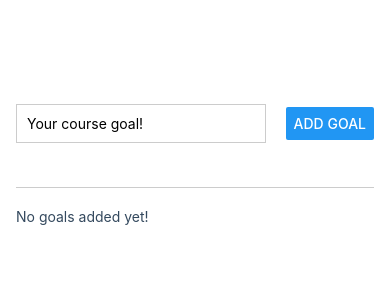
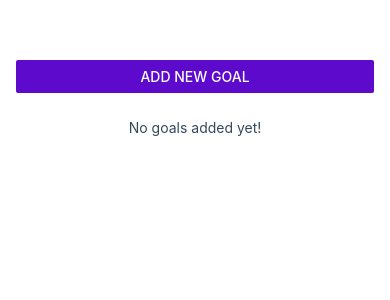
Before and after one commit to aman-maharshi/react-native-projects, a React Native app in the folder goal-list-app/: screen / in a window 390 px wide. Shown: the top 300 px of the page. Built offline with nearby package versions, Linux system fonts and the light colour scheme.

Commit message:
modal added to create goals

```diff
--- a/goal-list-app/App.js
+++ b/goal-list-app/App.js
@@ -1,5 +1,5 @@
 import { useState } from "react"
-import { StyleSheet, Text, View, ScrollView, FlatList } from "react-native"
+import { StyleSheet, Text, View, ScrollView, FlatList, Button } from "react-native"
 import GoalInput from "./components/GoalInput"
 
 // COMPONENTS
@@ -12,15 +12,19 @@ const styles = StyleSheet.create({
         flex: 1
     },
     goalsContainer: {
-        flex: 5
+        flex: 5,
+        marginTop: 16
     },
     noGoalsText: {
-        color: "#34495e"
+        color: "#34495e",
+        marginTop: 10,
+        textAlign: "center"
     }
 })
 
 const App = () => {
     const [goalList, setGoalList] = useState([])
+    const [showModal, setShowModal] = useState(false)
 
     const handleAddGoal = goalValue => {
         if (goalValue) {
@@ -40,9 +44,18 @@ const App = () => {
         })
     }
 
+    const openModal = () => {
+        setShowModal(true)
+    }
+
+    const closeModal = () => {
+        setShowModal(false)
+    }
+
     return (
         <View style={styles.appContainer}>
-            <GoalInput handleAddGoal={handleAddGoal} />
+            <Button onPress={openModal} title="Add New Goal" color="#5e0acc"></Button>
+            <GoalInput handleAddGoal={handleAddGoal} showModal={showModal} closeModal={closeModal} />
             <View style={styles.goalsContainer}>
                 {goalList.length === 0 && <Text style={styles.noGoalsText}>No goals added yet!</Text>}
                 {/* <FlatList
--- a/goal-list-app/components/GoalInput.js
+++ b/goal-list-app/components/GoalInput.js
@@ -1,26 +1,31 @@
 import { useState } from "react"
-import { StyleSheet, View, TextInput, Button } from "react-native"
+import { StyleSheet, View, TextInput, Button, Modal } from "react-native"
 
 const styles = StyleSheet.create({
     inputContainer: {
         flex: 1,
-        flexDirection: "row",
-        justifyContent: "space-between",
+        justifyContent: "center",
         alignItems: "center",
         marginBottom: 20,
-        borderBottomWidth: 1,
-        borderColor: "#cccccc"
+        padding: 16
     },
     textInput: {
-        flex: 1,
+        width: "100%",
         borderWidth: 1,
         borderColor: "#cccccc",
-        marginRight: 20,
         padding: 10
+    },
+    buttonsRow: {
+        flexDirection: "row",
+        marginTop: 16
+    },
+    buttonContainer: {
+        width: 100,
+        marginHorizontal: 20
     }
 })
 
-const GoalInput = ({ handleAddGoal }) => {
+const GoalInput = ({ handleAddGoal, showModal, closeModal }) => {
     const [goal, setGoal] = useState("")
 
     const handleGoalInputChange = value => {
@@ -30,13 +35,23 @@ const GoalInput = ({ handleAddGoal }) => {
     const addGoal = () => {
         handleAddGoal(goal)
         setGoal("")
+        closeModal()
     }
 
     return (
-        <View style={styles.inputContainer}>
-            <TextInput value={goal} onChangeText={handleGoalInputChange} style={styles.textInput} placeholder="Your course goal!"></TextInput>
-            <Button onPress={addGoal} title="Add Goal"></Button>
-        </View>
+        <Modal visible={showModal} animationType="slide">
+            <View style={styles.inputContainer}>
+                <TextInput value={goal} onChangeText={handleGoalInputChange} style={styles.textInput} placeholder="Your course goal!"></TextInput>
+                <View style={styles.buttonsRow}>
+                    <View style={styles.buttonContainer}>
+                        <Button onPress={addGoal} title="Add Goal" color="#5e0acc"></Button>
+                    </View>
+                    <View style={styles.buttonContainer}>
+                        <Button onPress={closeModal} title="Cancel" color="#5e0acc"></Button>
+                    </View>
+                </View>
+            </View>
+        </Modal>
     )
 }
 
--- a/goal-list-app/components/GoalItem.js
+++ b/goal-list-app/components/GoalItem.js
@@ -2,23 +2,31 @@ import { StyleSheet, Text, View, Pressable } from "react-native"
 
 const styles = StyleSheet.create({
     goalItem: {
-        padding: 10,
         marginBottom: 14,
         borderRadius: 6,
         backgroundColor: "#5e0acc"
     },
     goalText: {
+        padding: 10,
         color: "white"
+    },
+    pressedItem: {
+        opacity: 0.5
     }
 })
 
 const GoalItem = ({ itemData, handleDeleteGoal }) => {
     return (
-        <Pressable onPress={() => handleDeleteGoal(itemData.item.id)}>
-            <View style={styles.goalItem}>
+        <View style={styles.goalItem}>
+            {/* prettier-ignore */}
+            <Pressable
+                android_ripple={{ color: "#dddddd" }}
+                onPress={() => handleDeleteGoal(itemData.item.id)}
+                style={({ pressed }) => pressed && styles.pressedItem}
+            >
                 <Text style={styles.goalText}>{itemData.item.text}</Text>
-            </View>
-        </Pressable>
+            </Pressable>
+        </View>
     )
 }
 
```
